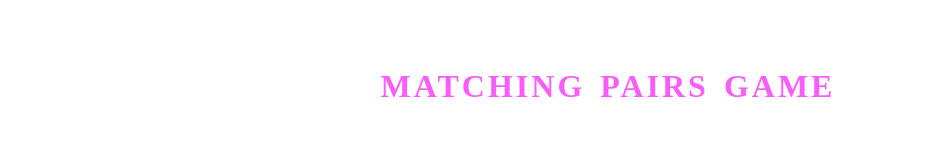
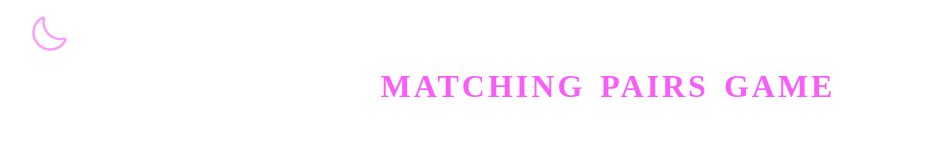
Before and after one commit to Tom-Okafor/matching-cards-game, a React (Vite) app: page / in a window 1280 px wide. Shown: the top 156 px of the page, without its empty margins (32-971 px from the left). Built offline with nearby package versions, Linux system fonts and the light colour scheme.

Commit message:
style(toggle button): create and style button for dark mode toggle.

```diff
--- a/src/components/App.jsx
+++ b/src/components/App.jsx
@@ -11,7 +11,14 @@ function App() {
   return (
     <>
       <h1>Matching pairs game</h1>
-
+      <img
+        src="/assets/mode.svg"
+        alt=""
+        role="button"
+        aria-roledescription="This button toggles between light and dark mode"
+        tabIndex={1}
+        className="toggle"
+      />
       <CardContext.Provider value={{ state, dispatch }}>
         <GameRecords />
         <AllCards />
--- a/src/styles/App.css
+++ b/src/styles/App.css
@@ -24,3 +24,33 @@ h1 {
     word-spacing: 4px;
     line-height: 3rem;
 }
+
+.toggle {
+    height: 35px;
+    width: 35px;
+    cursor: pointer;
+    position: absolute;
+    left: 5%;
+    top: 2%;
+    transition: all 300ms ease-in-out;
+    -webkit-transition: all 300ms ease-in-out;
+    -moz-transition: all 300ms ease-in-out;
+    -ms-transition: all 300ms ease-in-out;
+    -o-transition: all 300ms ease-in-out;
+}
+
+.toggle:hover,
+.toggle:focus {
+    padding: 5px;
+    border-radius: 10px;
+    -webkit-border-radius: 10px;
+    -moz-border-radius: 10px;
+    -ms-border-radius: 10px;
+    -o-border-radius: 10px;
+    box-shadow: 0px 2px 7px rgba(0, 0, 0, 0.3);
+}
+
+.toggle:focus {
+    outline: 2px solid #fa5cfa;
+    box-shadow: 0px 5px 7px rgba(0, 0, 0, 0.3);
+}
--- a/src/styles/GameRecords.css
+++ b/src/styles/GameRecords.css
@@ -21,6 +21,10 @@ button {
 
 button:hover {
     box-shadow: 0px 0px 30px #fcabfc, 0px 0px 30px #fcabfc
+}
+
+button:focus {
+    outline: 2px solid #fc9dfc;
 }
 
 .records {
```
Also changed, not shown: public/assets/mode.svg (added).
